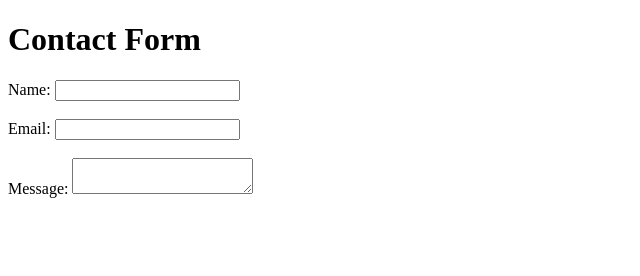
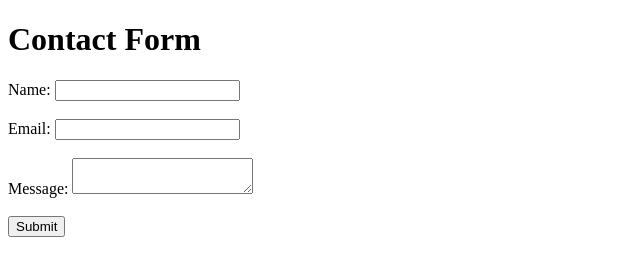
Before and after one commit to SylviaRemington/html-forms, a plain HTML site: page index.html in a window 1280 px wide. Shown: the whole page, without its empty margins (0-640 px from the left). Drawn offline with Linux system fonts and the light colour scheme.

Commit message:
notes on the submit button type

```diff
--- a/index.html
+++ b/index.html
@@ -49,6 +49,17 @@
                 <!-- Replacing input with textarea -->
                 <textarea id="message"></textarea>
             </div>
+
+            <br>
+
+            <!-- We need a submit button. -->
+             <!-- When a <button type="submit"> inside a <form> element
+                is clicked, it will submit the form data to the
+                URL designated by the form’s action attribute. In this
+                example, "/the-form-submits-here" is a placeholder URL;
+                therefore, clicking submit doesn’t submit the data anywhere. -->
+             <button type="submit">Submit</button>
+
 </form>
 
 
```
Lines whose indentation alone changed are shown as unchanged.
